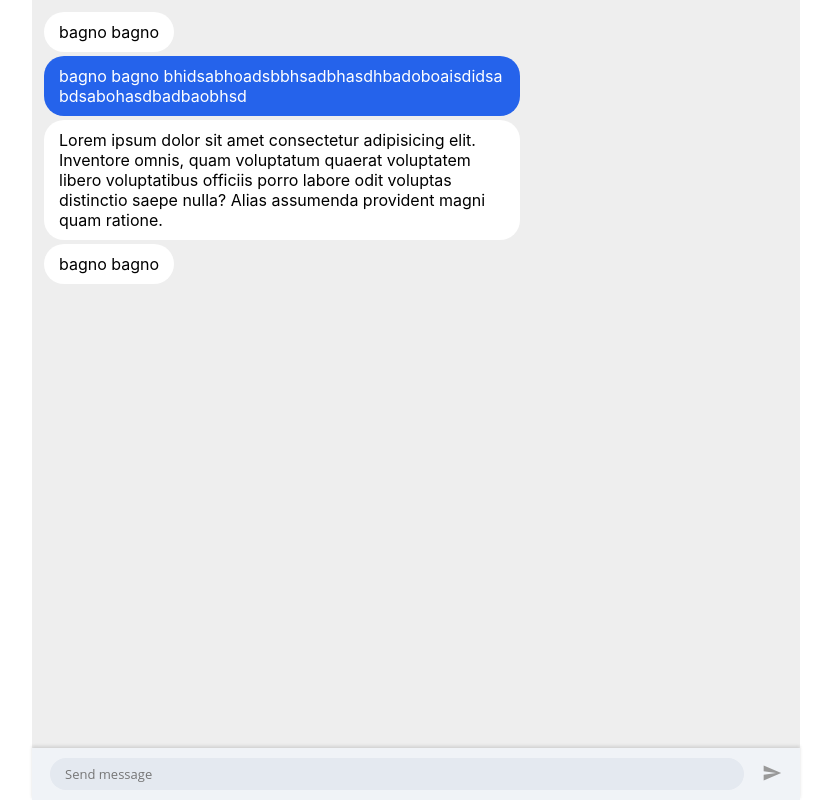
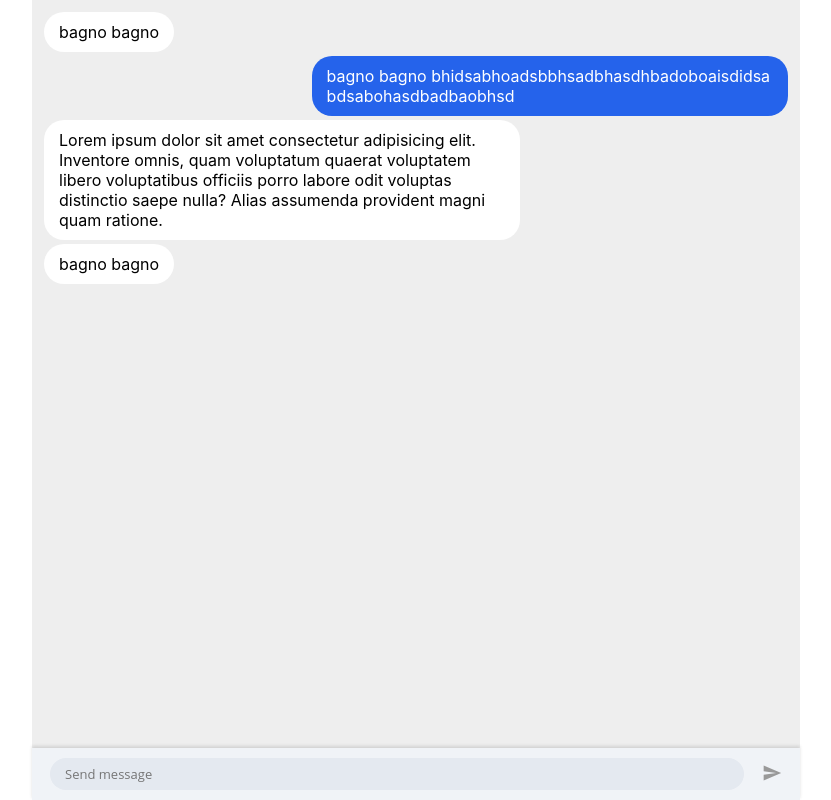
Before and after one commit to Fifus17/Weather-ChatBot, a React (Create React App) app in the folder Frontend/: page / in a window 1280 px wide. Shown: the whole page, without its empty margins (224-1055 px from the left). Built offline with nearby package versions, Linux system fonts and the light colour scheme.

Commit message:
messages align properly depending on the sender

```diff
--- a/Frontend/src/Components/AwaitingMessage.css
+++ b/Frontend/src/Components/AwaitingMessage.css
@@ -1,6 +1,5 @@
 .awaiting-message-dots-wrapper {
     background-color: #2563eb;
-    /* background-color: white; */
     border-radius: 20px;
     width: fit-content;
     max-width: 60%;
@@ -8,10 +7,8 @@
     margin: 0px;
     padding: 10px 15px;
     color: white;
-    /* color: black; */
 }
 
 .awaiting-message-wrapper {
     padding: 2px;
-    /* margin-left: 100px; */
 }
--- a/Frontend/src/Components/Chat.js
+++ b/Frontend/src/Components/Chat.js
@@ -38,10 +38,12 @@ const Chat = () => {
         setMessages([...messages, {text: message, isUser: true}]);
         setMessage('');
         setButtonColor('#999999');
+        setAwaitingMessage('hidden');
         toScroll.current.scrollIntoView({ behavior: 'smooth' });
     }
     // end of states lifted up from MessageInput
 
+    // local array of messages for testing purposes, later gonna be fetched from the server
     let [messages, setMessages] = useState([
         {
             text: "bagno bagno",
@@ -60,11 +62,15 @@ const Chat = () => {
     return (
         <div className="chat-container">
             <div className="chat-message-container">
+                {/* indexes will be replaced by id from database */}
                 {messages.map((message, index) => {
                     return <Message key={index} text={message.text} isUser={message.isUser}/>
                 })}
-                <AwaitingMessage isUser={false} visible={awaitingMessage}/>
-                <span ref={toScroll}></span>
+                <AwaitingMessage
+                    isUser={false}
+                    visible={awaitingMessage}
+                />
+                <span ref={toScroll}></span> {/* this is for scrolling to the bottom of the chat, needs some tweaking TODO*/}
             </div>
             <div className="chat-wrapper">
                 <MessageInput
--- a/Frontend/src/Components/Message.css
+++ b/Frontend/src/Components/Message.css
@@ -19,3 +19,9 @@
     padding: 2px;
     /* margin-left: 100px; */
 }
+
+.message-wrapper-is-user {
+    padding: 2px;
+    display: flex;
+    flex-direction: row-reverse;
+}
--- a/Frontend/src/Components/Message.js
+++ b/Frontend/src/Components/Message.js
@@ -16,7 +16,7 @@ const Message = (props) => {
 
     return(
 
-        <div className="message-wrapper">
+        <div className={props.isUser ? "message-wrapper-is-user" : "message-wrapper"}>
             <div className="message-text-wrapper" style={{backgroundColor: colorBackground}}>
                 <p className="message-text" style={{color: colorText}}>{props.text}</p>
             </div>
```
